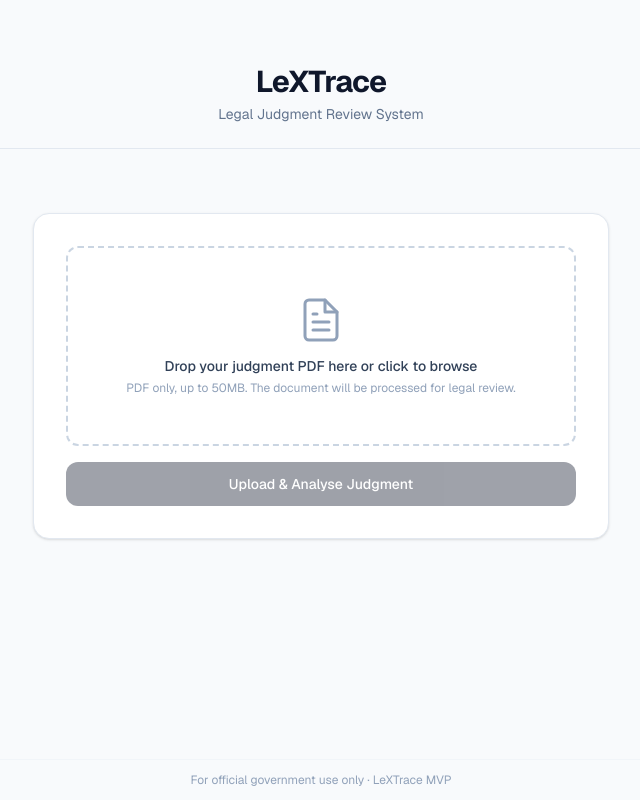
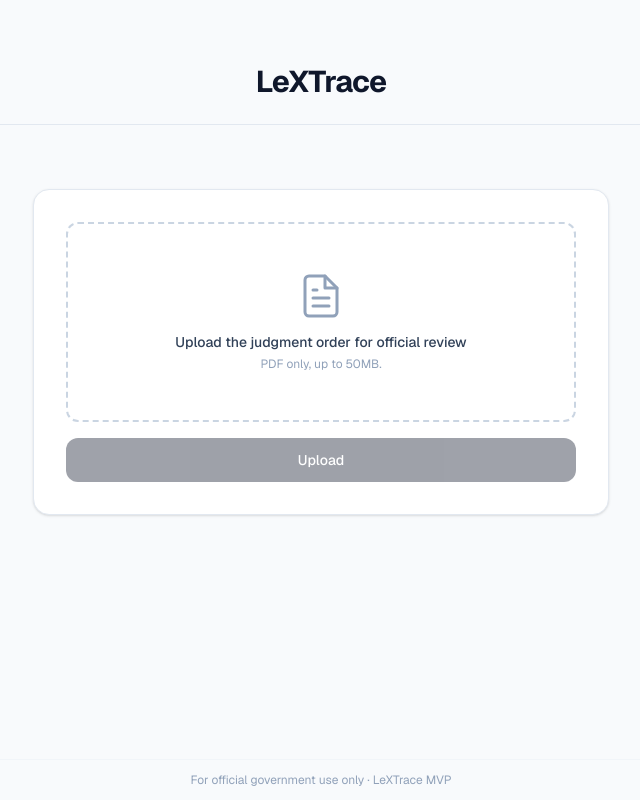
Before and after one commit to ritam-05/lextrace, a Next.js app in the folder frontend/: page / in a window 1280 px wide. Shown: the whole page, without its empty margins (319-959 px from the left). Built offline with nearby package versions, Linux system fonts and the light colour scheme.

Commit message:
UI updated

```diff
--- a/frontend/app/layout.tsx
+++ b/frontend/app/layout.tsx
@@ -16,7 +16,7 @@ const geistMono = Geist_Mono({
 
 export const metadata: Metadata = {
   title: "LeXTrace",
-  description: "Legal Judgment Review System",
+  description: "LeXTrace",
 };
 
 export default function RootLayout({
--- a/frontend/app/page.tsx
+++ b/frontend/app/page.tsx
@@ -34,9 +34,6 @@ export default function HomePage() {
           <h1 className="text-3xl font-bold tracking-tight text-slate-900 font-[family-name:var(--font-geist-sans)]">
             LeXTrace
           </h1>
-          <p className="text-slate-500 text-sm mt-1">
-            Legal Judgment Review System
-          </p>
           <div className="mt-6 border-t border-slate-200" />
         </div>
       </section>
--- a/frontend/components/upload/DropZone.tsx
+++ b/frontend/components/upload/DropZone.tsx
@@ -149,12 +149,9 @@ export default function DropZone({
             </svg>
 
             <p className="text-sm font-medium text-slate-700 mb-1">
-              Drop your judgment PDF here or click to browse
+              Upload the judgment order for official review
             </p>
-            <p className="text-xs text-slate-400">
-              PDF only, up to 50MB. The document will be processed for legal
-              review.
-            </p>
+            <p className="text-xs text-slate-400">PDF only, up to 50MB.</p>
           </>
         ) : (
           <>
--- a/frontend/components/upload/ProcessingStepper.tsx
+++ b/frontend/components/upload/ProcessingStepper.tsx
@@ -6,26 +6,11 @@ interface ProcessingStepperProps {
 }
 
 const steps = [
-  {
-    label: "Uploading file",
-    description: "Sending your PDF to the server securely.",
-  },
-  {
-    label: "Reading PDF",
-    description: "Extracting text from all pages.",
-  },
-  {
-    label: "Extracting fields",
-    description: "Identifying case details and metadata.",
-  },
-  {
-    label: "Generating action plan",
-    description: "AI is analysing directives and timelines.",
-  },
-  {
-    label: "Ready for review",
-    description: "",
-  },
+  { label: "Uploading file" },
+  { label: "Reading PDF" },
+  { label: "Extracting fields" },
+  { label: "Generating action plan" },
+  { label: "Ready for review" },
 ] as const;
 
 function DocumentIcon() {
@@ -167,21 +152,6 @@ export default function ProcessingStepper({
                 >
                   {step.label}
                 </p>
-
-                {step.description !== "" ? (
-                  <p
-                    className={[
-                      "text-xs mt-0.5",
-                      isCompleted
-                        ? "text-slate-400"
-                        : isCurrent
-                          ? "text-slate-500"
-                          : "text-slate-300 opacity-0",
-                    ].join(" ")}
-                  >
-                    {step.description}
-                  </p>
-                ) : null}
               </div>
             </div>
           );
--- a/frontend/components/upload/UploadCard.tsx
+++ b/frontend/components/upload/UploadCard.tsx
@@ -196,7 +196,7 @@ export default function UploadCard({
         disabled={!selectedFile || isProcessing}
         className="w-full mt-4 py-3 px-4 bg-slate-900 hover:bg-slate-700 text-white text-sm font-medium rounded-xl transition-colors duration-200 disabled:opacity-40 disabled:cursor-not-allowed"
       >
-        Upload & Analyse Judgment
+        Upload
       </button>
     </div>
   );
```
